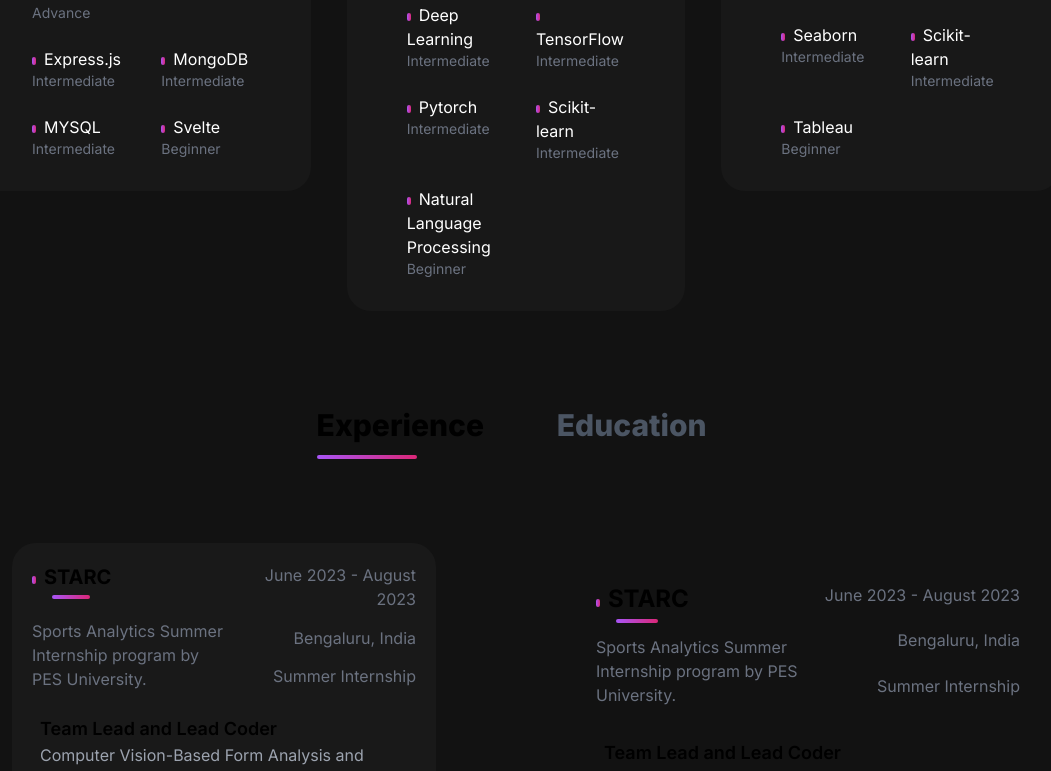
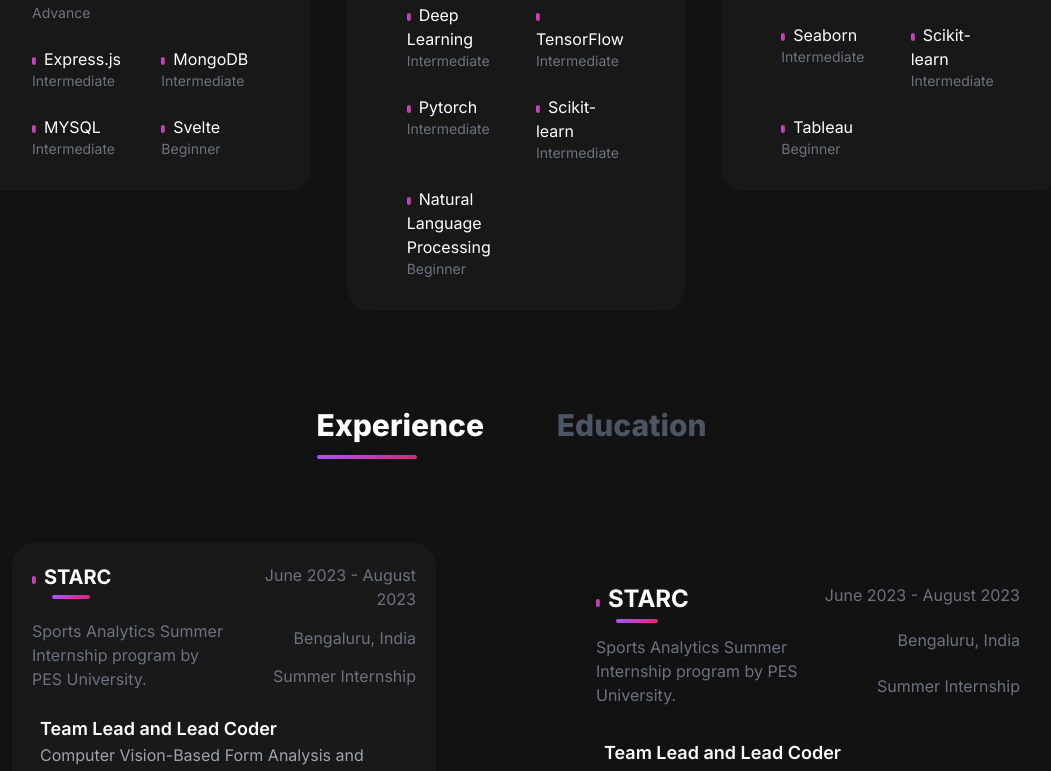
Before and after one commit to diishanbhag/diishanbhag.github.io, a Next.js app: page / in a window 1280 px wide. Shown: the part 2009-2780 px from the top of the page, without its empty margins (124-1175 px from the left). Built offline with nearby package versions, Linux system fonts and the light colour scheme.

Commit message:
Fixed Bugs || updated Resume || Upadated Ex

```diff
--- a/src/app/components/AboutSection.jsx
+++ b/src/app/components/AboutSection.jsx
@@ -11,7 +11,7 @@ const AboutSection = () => {
     <section id="about">
 
       <div className="md:min-h-screen text-center">
-        <h1 className="text-5xl font-extrabold md:p-20 p-10 mt-20 mx-auto ">About Me</h1>
+        <h1 className="text-5xl font-extrabold md:p-20 p-10 mt-20 mx-auto text-white">About Me</h1>
 
 
         {/* contents */}
--- a/src/app/components/Hero.jsx
+++ b/src/app/components/Hero.jsx
@@ -70,7 +70,7 @@ const HeroSection = () => {
 
                 <Fade   triggerOnce  >
                 <div
-                    className="rounded-full absolute   w-[28%]   -bottom-0 right-0 hidden lg:block">
+                    className="rounded-full absolute   w-[26.5%]   -bottom-0 right-0 hidden lg:block">
                     <Image src={viz2} alt="My GIF" />
                 </div>
                 </Fade>
--- a/src/app/components/ProjectCard.jsx
+++ b/src/app/components/ProjectCard.jsx
@@ -3,7 +3,7 @@ import { CodeBracketIcon, EyeIcon } from "@heroicons/react/24/outline";
 import Link from "next/link";
 import Image from "next/image";
 
-const ProjectCard = ({ imgUrl, title, description, gitUrl, previewUrl,tech }) => {
+const ProjectCard = ({ imgUrl, title, description, gitUrl, previewUrl,tech , details }) => {
   return (
     <div>
       <div
@@ -13,6 +13,7 @@ const ProjectCard = ({ imgUrl, title, description, gitUrl, previewUrl,tech }) =>
       >
         <Image src={imgUrl} alt="Project Image" layout="fill" objectFit="cover"  />
         <div className="overlay items-center justify-center absolute top-0 left-0 w-full h-full bg-[#181818] bg-opacity-0 hidden group-hover:flex group-hover:bg-opacity-80 transition-all duration-500 ">
+        <p> {details} </p>
           <Link
             href={gitUrl}
             className="h-14 w-14 mr-2 border-2 relative rounded-full border-[#ADB7BE] hover:border-white group/link"
--- a/src/app/components/Projects.jsx
+++ b/src/app/components/Projects.jsx
@@ -94,6 +94,7 @@ const ProjectSectionn = () => {
               imgUrl={project.image}
               gitUrl={project.gitUrl}
               previewUrl={project.previewUrl}
+              details={project.details}
             />
           ))}
         </div>
--- a/src/app/components/Skills.jsx
+++ b/src/app/components/Skills.jsx
@@ -1,7 +1,6 @@
 
 import React from 'react';
 import SkillCard from './SkillCard';
-import {Fade} from 'react-awesome-reveal';
 import skills from '../data/SkillsData'
 
 const Skills = () => {
--- a/src/app/data/ExperienceList.jsx
+++ b/src/app/data/ExperienceList.jsx
@@ -31,6 +31,21 @@ const ExperienceList = [
       technologies: ['Python', 'C', 'C++', 'Data Structures', 'Problem Solving', 'HTML', 'CSS', 'JavaScript', 'React'],
     },
     {
+      company: 'CognitiveLab',
+      companyDescription: 'Data engineering company specializing in cognitive computing solutions',
+      timeDuration: 'April 2024 - Present',
+      location: 'Online, Part Time',
+      type: 'Data Engineer',
+      title: 'Data Engineer',
+      detail: 'Managed ingestion and preprocessing of 20+ data sources for Vector DB compatibility.',
+      description: [
+        'Managed ingestion and preprocessing of 20+ data sources for Vector DB compatibility.',
+        'Implemented effective data chunking techniques, resulting in a 20% reduction in database query response time, enhancing system performance and scalability.',
+        'Created a streamlined data preparation pipeline, reducing data preparation time by 60% and improving overall team efficiency.'
+      ],
+      technologies: ['Data Engineering', 'Data Processing', 'Python']
+    },
+    {
       company: 'Urban Pro',
       companyDescription: 'Online Teaching Platform for peer-to-peer learning',
       timeDuration: 'July 2021 - August 2021',
--- a/src/app/page.js
+++ b/src/app/page.js
@@ -14,7 +14,7 @@ export default function Home() {
     <main className="min-h-screen  bg-[#121212]   scroll-smooth">
       <Navbar />
             <Gradient />
-            <div className="container mx-auto px-9 md:px-24 py-4">
+            <div className="container mx-auto px-9 md:px-24 py-4 text-white">
                 <Hero/>
                 <AboutSection  />
                 <Skills/>
```
Also changed, not shown: 1 other file (tests, documents, lock files or other folders).
